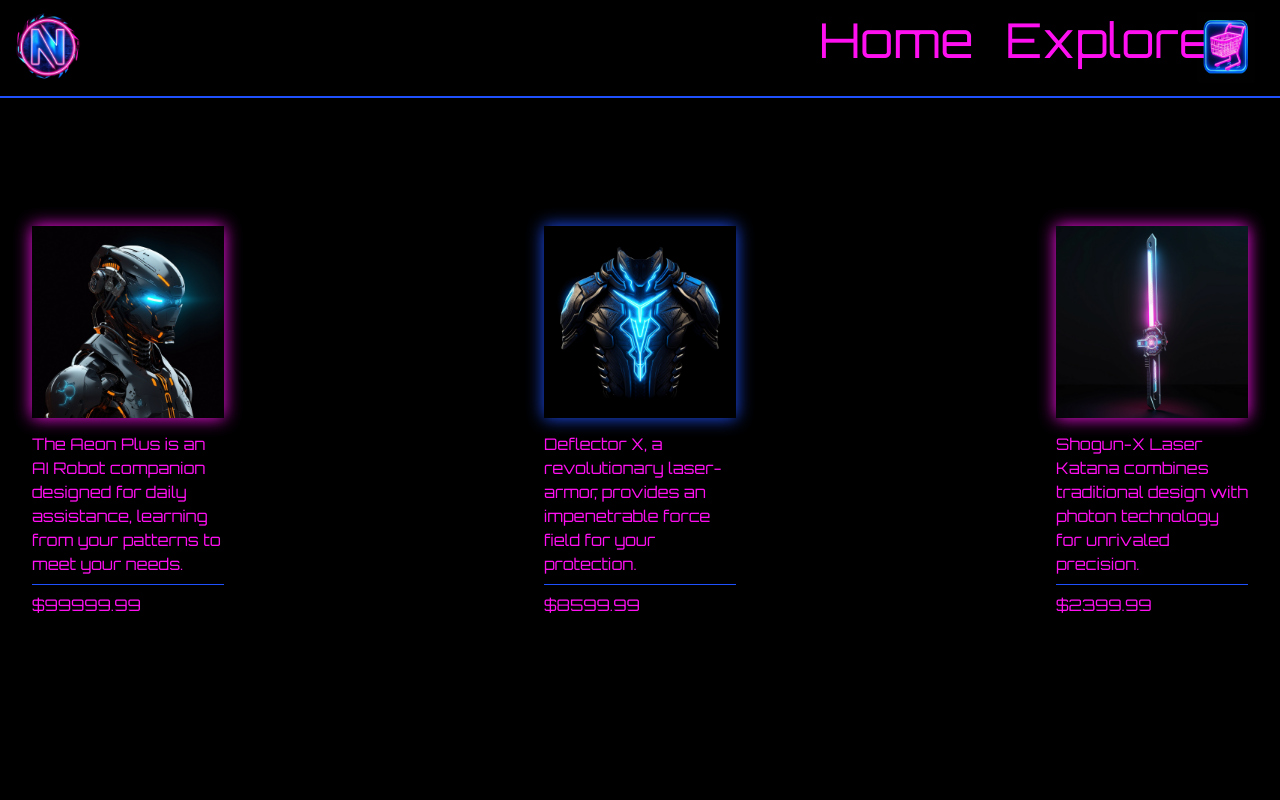
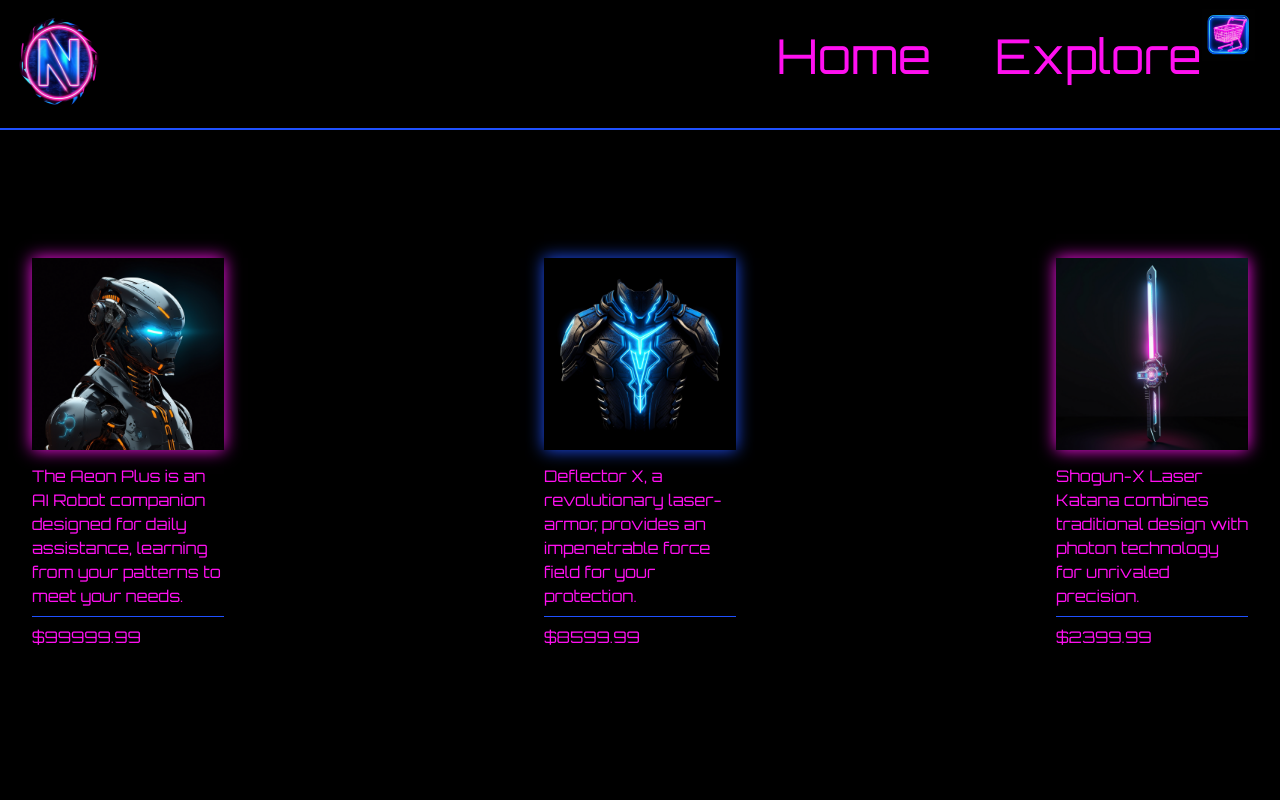
Before and after one commit to OblivionNoirV2/NeonNights, a React (Create React App) app: page / in a window 1280 px wide. Shown: the top 800 px of the page. Built offline with nearby package versions, Linux system fonts and the light colour scheme.

Commit message:
button styling

```diff
--- a/src/App.tsx
+++ b/src/App.tsx
@@ -11,7 +11,6 @@ import Explore from './Sorting';
 //do a cool gradient thing
 //clicking on logo will act as home button
 
-//use spotify api to add a cool soundtrack to really drive in the future vibe?
 const SiteLogo = () => {
   return (
     <section className='w-[10rem]'>
@@ -24,7 +23,7 @@ const SiteLogo = () => {
 }
 //the billboard rotates every so often
 //text courtesy of gpt4
-const ScrollAdvertisementsDict: { [key: number]: string } = {
+const scroll_advertisements_dict: { [key: number]: string } = {
   0: 'Experience Life 2.0 with VirtuReal™: Bored of your humdrum existence? Experience life like never before in our immersive digital utopia. VirtuReal™ brings you the future of entertainment. Dive into a world of infinite possibilities, where reality is what you make it. With VirtuReal™, you are the architect of your own universe. Experience a vast array of digital landscapes, engage in extraordinary activities, and make unforgettable memories. Start your adventure today! VirtuReal™ - Your alternate reality awaits!',
   1: "Stay Ahead with Neurolink's Brain Enhancement Chips: Are you always a step behind? Can't keep up with the information age? Upgrade your mind with Neurolink's revolutionary brain enhancement chips. Boost memory, speed up learning, and access the net directly with your thoughts. Don't just survive the future - master it. Imagine a world where complex calculations take no more time than a thought, where every language is at your fingertips, where you can explore the depths of the digital universe with just a thought. Upgrade yourself with Neurolink and stay ahead.",
   2: "Elysium Skycars - Redefine Your Horizon: Tired of gridlock? Take to the skies with Elysium Skycars. Our cutting-edge vehicles combine luxury, speed, and effortless vertical takeoff. Cruise above the cityscape in style and experience the thrill of personal flight. Elysium Skycars - Redefine your horizon. Immerse yourself in a revolutionary travel experience - silence the noise of the city, glide through the clouds, and reach your destination in record time. Feel the thrill of freedom as you soar above it all with Elysium Skycars.",
@@ -41,11 +40,11 @@ const ReallyCoolScrollingText = () => {
   useEffect(() => {
     console.log("useEffect called");
     //Set initial advertisement
-    setAd(ScrollAdvertisementsDict[getRandomInt()]);
+    setAd(scroll_advertisements_dict[getRandomInt()]);
 
     //Set interval to change advertisement every minute
     const intervalId = setInterval(() => {
-      setAd(ScrollAdvertisementsDict[getRandomInt()]);
+      setAd(scroll_advertisements_dict[getRandomInt()]);
     }, 60000);
 
     //Cleanup interval on unmount
@@ -65,29 +64,37 @@ showing how many items are in the cart*/
 const CartIcon = () => {
   return (
     <div className='w-24 h-24 mr-4'>
+      <button>
         <Link to='/Checkout'>
           <img src={require("./assets/cart.png")} alt="cart"
             className="h-full w-auto flex" />
         </Link>
+      </button>
     </div>
   )
-}
+};
+//todo: move home and explore to be below the ad
 const Navbar = () => {
   return (
     <section className='sticky top-0'>
-      <nav className='main-nav  bg-black neon-text w-full h-24 flex justify-between mr-4'>
+      <nav className='main-nav  bg-black neon-text w-full
+      h-32 flex justify-between mr-4'>
         <SiteLogo />
         <ReallyCoolScrollingText />
         <ul className='flex text-5xl mt-4'>
           <li className='mr-8'>
+            <button>
               <Link to='/'>
                 Home
               </Link>
+            </button>
           </li>
           <li className='-mr-6'>
+            <button>
               <Link to='/Explore'>
                 Explore
               </Link>
+            </button>
           </li>
         </ul>
         <CartIcon />
--- a/src/sparkles.css
+++ b/src/sparkles.css
@@ -46,8 +46,38 @@ html {
     box-shadow: 0 0 1rem rgb(255, 16, 240);
 }
 
+.grid-image:hover {
+    animation: white-border 1s ease-in-out infinite alternate;
+}
+
+.grid-image-blue:hover {
+    animation: white-border 1s ease-in-out infinite alternate;
+}
+
 .grid-image-blue {
     width: 100%;
     height: auto;
     box-shadow: 0 0 1rem rgb(31, 81, 255);
 }
+
+@keyframes white-border {
+    0% {
+        box-shadow: 0 0 1rem rgba(255, 255, 255, 0);
+
+    }
+
+    100% {
+        box-shadow: 0 0 1rem rgba(255, 255, 255, 1);
+
+    }
+
+}
+
+.main-nav>ul>li>button:hover {
+    animation: white-border 1s ease-in-out infinite alternate;
+}
+
+.main-nav>ul>li>button {
+    padding: 1rem 1rem 1rem 1rem;
+    border-radius: 10%;
+}
```
Lines whose indentation alone changed are shown as unchanged.
